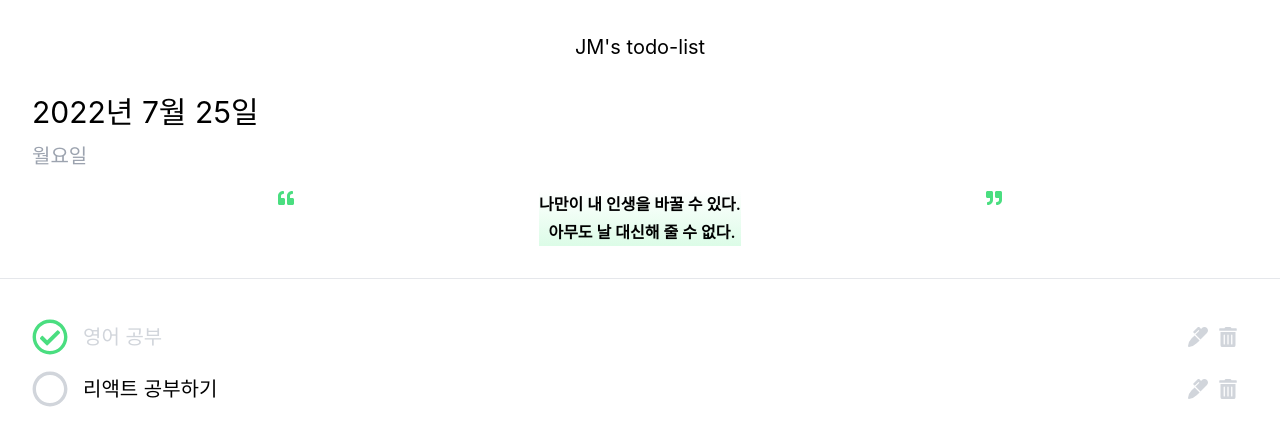
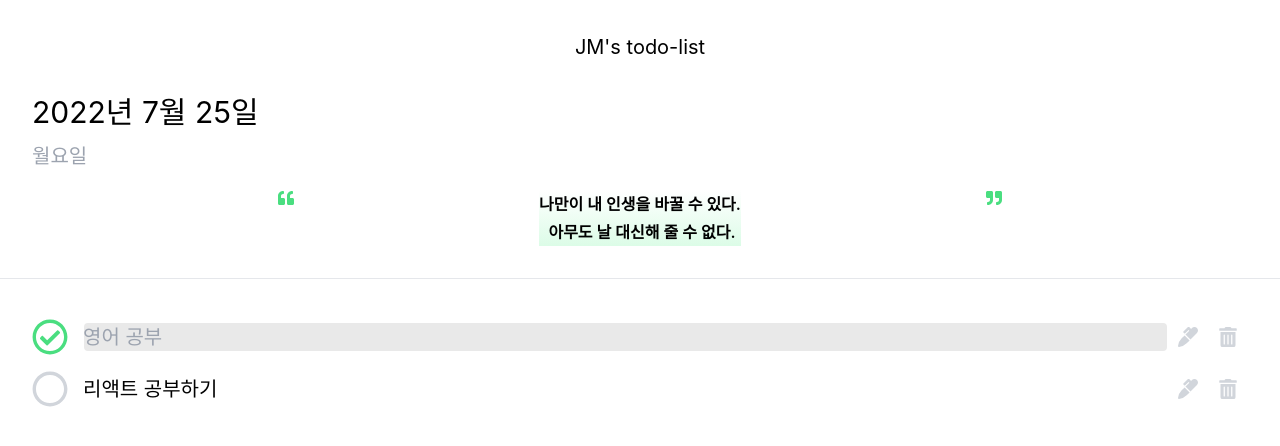
Before and after one commit to Jeong-mi/todo-list, a React (Create React App) app: page / in a window 1280 px wide. Both pictures are taken after a click on the element 1198 px from the left and 337 px from the top of the page. Shown: the top 446 px of the page. Built offline with nearby package versions, Linux system fonts and the light colour scheme.

Commit message:
chore: 수정중일 때 인풋창 생성

```diff
--- a/src/pages/ToDo/todoItem.jsx
+++ b/src/pages/ToDo/todoItem.jsx
@@ -1,12 +1,14 @@
+import { useState } from "react";
 import styled, { css } from "styled-components";
 import { YesDone, NotYet, EditIcon, RemoveIcon } from "../../components/Icon";
+import Tooltip from "../../components/Tooltip";
 
 const CheckCircle = styled.div`
   cursor: pointer;
+  padding-right: 15px;
 `;
 
 const Text = styled.div`
-  padding-left: 15px;
   font-size: 20px;
   flex: 1;
   ${(props) =>
@@ -16,28 +18,63 @@ const Text = styled.div`
     `};
 `;
 
+const InputText = styled.input`
+  font-size: 20px;
+  flex: 1;
+  width: 100%;
+  background-color: rgb(233, 233, 233);
+  border-radius: 5px;
+  outline-color: white;
+  outline-width: 5px;
+  padding-right: -30px;
+`;
+
 const Feature = styled.div`
   color: rgb(209 213 219);
   cursor: pointer;
-  margin-right: 10px;
+  margin: 0 10px;
   &:hover {
     color: ${(props) => (props.type === "edit" ? "#1400ff" : "#ff0000")};
   }
 `;
 
-const removeTodo = (id) => {
-  console.log(id, "안녕");
+const removeTodo = (id, setTodos) => {
+  console.log(id, "삭제");
+  setTodos((prev) => {
+    return prev.filter((item) => item.id !== id);
+  });
 };
 
-function TodoItem({ id, done, text }) {
+const editTodo = (id, setIsEditing) => {
+  console.log(id, "수정");
+  setIsEditing((prev) => !prev);
+};
+
+function TodoItem({ id, done, text, setTodos }) {
+  const [isEditing, setIsEditing] = useState(false);
+  const [editText, setEditText] = useState(text);
+
   return (
     <section className="flex py-2 place-items-center">
       <CheckCircle>{done ? <YesDone /> : <NotYet />}</CheckCircle>
-      <Text done={done}>{text}</Text>
-      <Feature type="edit">
+      {!isEditing ? (
+        <Text done={done}>{text}</Text>
+      ) : (
+        <div className="w-full">
+          <Tooltip content="수정하기 위해선 엔터를 눌러주세요.">
+            <InputText
+              type="text"
+              onChange={(e) => setEditText(e.target.value)}
+              placeholder={text}
+              autoFocus
+            />
+          </Tooltip>
+        </div>
+      )}
+      <Feature type="edit" onClick={() => editTodo(id, setIsEditing)}>
         <EditIcon />
       </Feature>
-      <Feature type="remove" onClick={() => removeTodo(id)}>
+      <Feature type="remove" onClick={() => removeTodo(id, setTodos)}>
         <RemoveIcon />
       </Feature>
     </section>
--- a/src/pages/ToDo/todoList.jsx
+++ b/src/pages/ToDo/todoList.jsx
@@ -7,16 +7,17 @@ const initTodo = [
 ];
 
 function TodoList() {
-  const [todoList, setTodoList] = useState(initTodo);
+  const [todos, setTodos] = useState(initTodo);
 
   return (
     <main className="m-8">
-      {todoList.map((todo) => (
+      {todos.map((todo) => (
         <TodoItem
           key={todo.id}
           id={todo.id}
           done={todo.done}
           text={todo.text}
+          setTodos={setTodos}
         />
       ))}
     </main>
```
